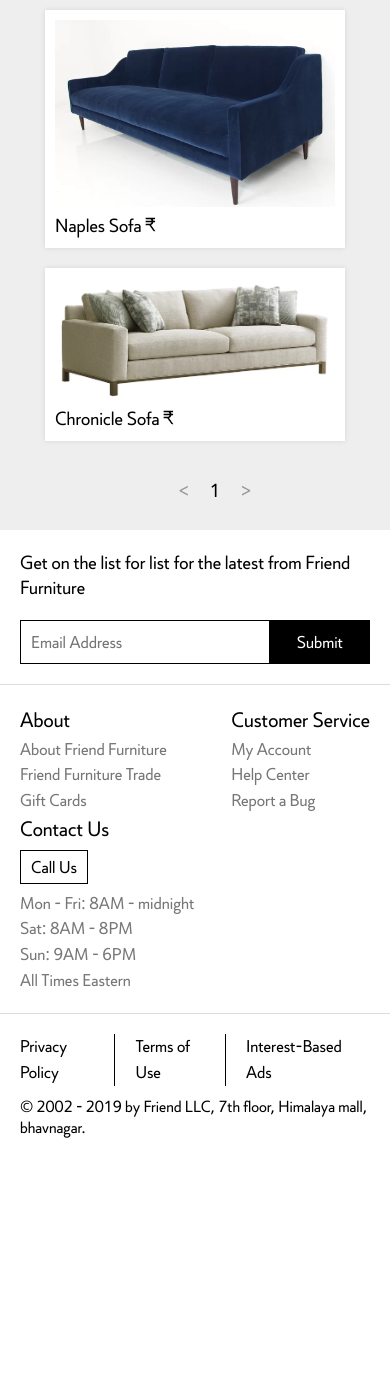
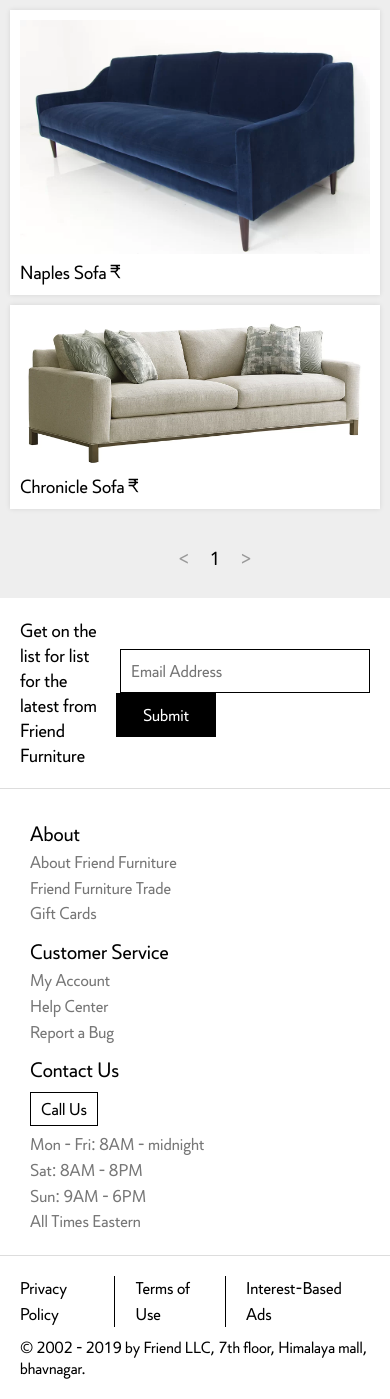
Before and after one commit to SanjayBoricha/furniture_website, a PHP site: page /products.php?sc_id=1 in a window 390 px wide. Shown: the part 229-1628 px from the top of the page. Before the commit the page ends 1367 px from the top, so only its background shows below. Run offline with PHP 8.4, Linux system fonts and the light colour scheme; data comes from the database, SQL or seed files in the repository; data that the repository does not hold is empty.

Commit message:
pagination bug fixed

```diff
--- a/css/main.css
+++ b/css/main.css
@@ -183,20 +183,16 @@ header ul li:hover .dropdown .active {
 
 /* product card begins */
 .products {
+  padding: 10px;
   width: 100vw;
-  display: flex;
-  justify-content: space-around;
-  flex-wrap: wrap;
   position: relative;
+  display: grid;
+  grid-template-columns: repeat(auto-fit, minmax(300px, 1fr));
+  grid-gap: 10px;
 }
 .product-card {
-  min-width: 200px;
-  max-width: 300px;
-  margin: 10px;
   background: #fff;
   position: relative;
-  flex-grow: 1;
-  display: flex;
   flex-direction: column;
   align-items: center;
   padding: 10px;
@@ -292,10 +288,10 @@ footer .form input[type="submit"] {
 footer div.acc,
 footer div.copyright {
   display: flex;
-  justify-content: space-between;
+  justify-content: space-evenly;
   flex-wrap: wrap;
   width: 100vw;
-  padding: 20px 250px;
+  padding: 20px;
 }
 
 footer div.acc {
@@ -353,15 +349,11 @@ footer div.copyright div p {
     overflow: hidden;
   }
   footer div.acc {
-    padding: 20px;
-    margin: 0;
+    justify-content: flex-start;
   }
-  footer div.copyright {
-    margin: 0;
-    padding: 20px;
-  }
-  footer div.form {
-    display: grid;
-    grid-gap: 20px;
+  footer div.acc > * {
+    padding-left: 10px;
+    padding-right: 100px;
+    padding-top: 10px;
   }
 }
--- a/products.php
+++ b/products.php
@@ -39,7 +39,7 @@ if (isset($_GET['sc_id'])):
 </div>
         <ul class="pagination">
             <li>
-                <a href="products.php"><</a>
+                <a href="products.php?sc_id=<?php echo $sc_id; ?>&page=<?php if($page>1) echo $page-1; else echo $page; ?>"><</a>
             </li>
             <?php for($i = 1; $i <= $pages; $i++): ?>
             <li>
@@ -47,7 +47,7 @@ if (isset($_GET['sc_id'])):
             </li>
             <?php endfor; ?>
             <li>
-                <a href="products.php">></a>
+                <a href="products.php?sc_id=<?php echo $sc_id; ?>&page=<?php if($page < $pages) echo $page+1; else echo $page;?>">></a>
             </li>
         </ul>
 <?php endif;?>
```
